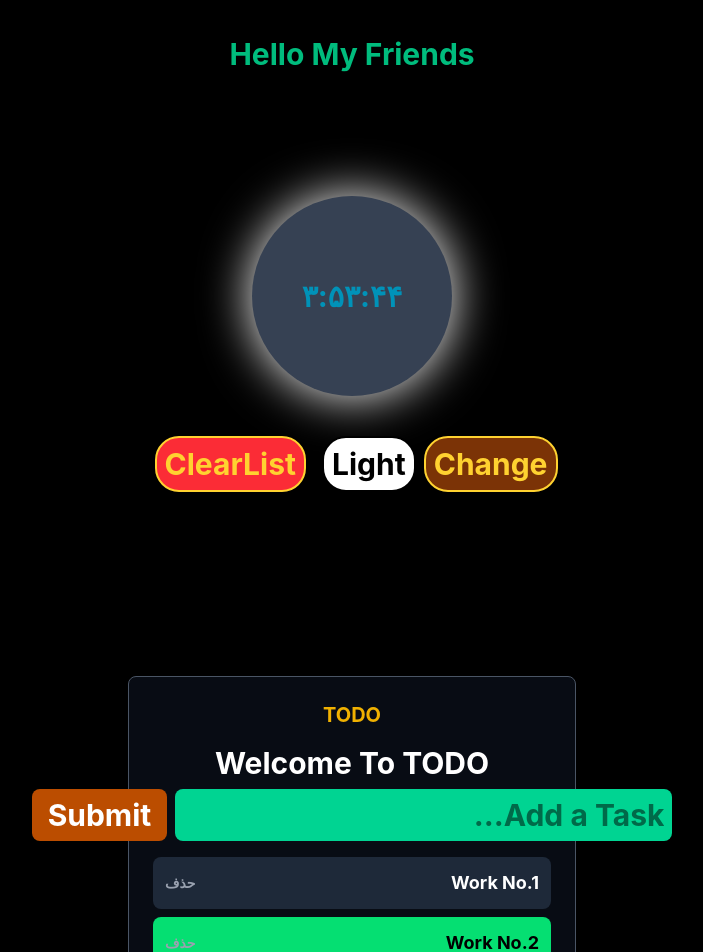
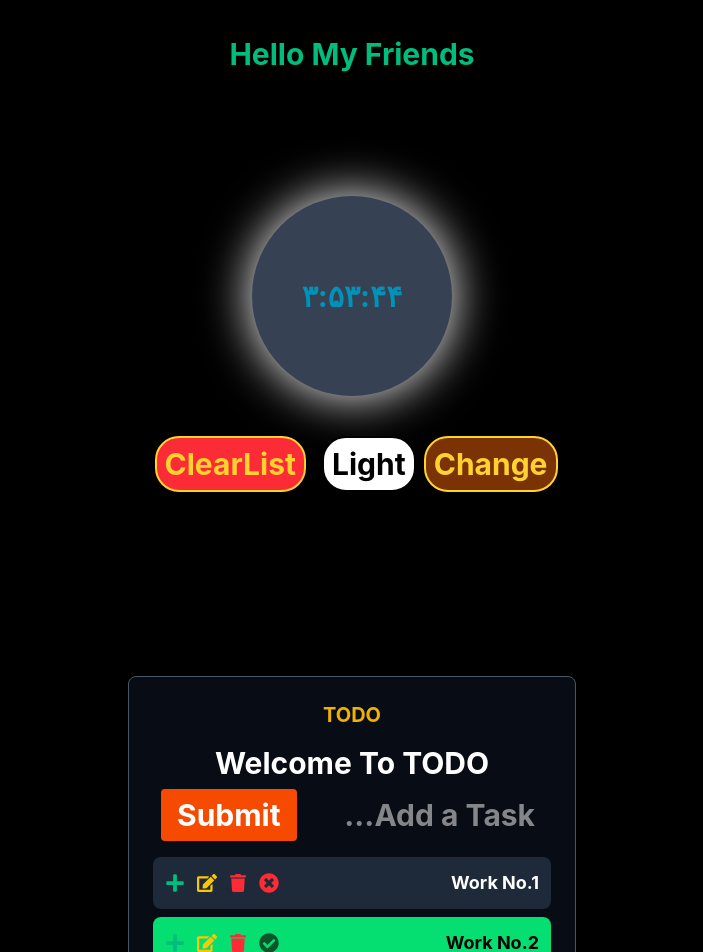
Before and after one commit to Ebrahimim29/React-Project-Site, a React (Vite) app: page / in a window 1280 px wide. Shown: the top 952 px of the page, without its empty margins (288-991 px from the left). Built offline with nearby package versions, Linux system fonts and the light colour scheme.

Commit message:
Conditional Rendering-Part2

```diff
--- a/src/Component/TaskItems.jsx
+++ b/src/Component/TaskItems.jsx
@@ -1,8 +1,24 @@
 import { useContext } from "react";
 import { taskContext } from "../Context/taskContext";
+import { FaTrash, FaEdit, FaPlus, FaCheckCircle, FaTimesCircle } from "react-icons/fa";
 
 const TaskItems = () => {
-    const { taskItems } = useContext(taskContext);
+
+    const { taskItems, setTaskItems } = useContext(taskContext);
+
+    const handleSetDoneTask = (id)=>{
+        const index = taskItems.findIndex(t=>t.id === id);
+        // alert(index)
+        let newTaskItems = [...taskItems]
+        newTaskItems[index].done = !newTaskItems[index].done;
+        setTaskItems(newTaskItems);
+    }
+
+    const handleDeletTask = (id)=>{
+        const newTasks = taskItems.filter(t=>t.id !== id);
+        setTaskItems(newTasks)
+    }
+
 
     if (taskItems.length) {
         return (
@@ -15,8 +31,43 @@ const TaskItems = () => {
                         `}
                         key={t.id}
                     >
-                        {t.title}
-                        <span className="text-sm text-gray-400">حذف</span>
+                        <span>{t.title}</span>
+
+                        <div className="flex items-center gap-3">
+
+                            <button
+                                onClick={()=>handleSetDoneTask(t.id)}
+                                className={`transition-colors ${
+                                    t.done
+                                        ? "text-green-900 hover:text-green-700"
+                                        : "text-red-500 hover:text-red-700"
+                                }`}
+                            >
+                                {t.done ? <FaCheckCircle size={20} /> : <FaTimesCircle size={20} />}
+                            </button>
+
+                            <button
+                                className="text-red-500 hover:text-red-700 transition-colors"
+                                title="حذف"
+                                onClick={()=>handleDeletTask(t.id)}
+                            >
+                                <FaTrash size={18} />
+                            </button>
+
+                            <button
+                                className="text-yellow-400 hover:text-yellow-600 transition-colors"
+                                title="ویرایش"
+                            >
+                                <FaEdit size={20} />
+                            </button>
+
+                            <button
+                                className="text-emerald-500 hover:text-emerald-700 transition-colors"
+                                title="افزودن"
+                            >
+                                <FaPlus size={20} />
+                            </button>
+                        </div>
                     </li>
                 ))}
             </ul>
--- a/src/Component/TopForm.jsx
+++ b/src/Component/TopForm.jsx
@@ -18,13 +18,15 @@ const TopForm = () => {
     return (
         <Fragment>
             <h4 className="text-white mb-2">Welcome To TODO</h4>
-            <form className="w-full px-4" onSubmit={handleAddTask}>
-                <div className="flex items-center justify-center gap-2 w-full">
-                    <input type="text" className="bg-emerald-400 p-2 rounded-lg flex-1
-                    outline-none text-black" placeholder="Add a Task..."
+            <form className="flex items-center justify-between w-full gap-2 px-2" onSubmit={handleAddTask}>
+                    <input type="text"
+                    className="flex-1 w-full p-2 rounded"
+                    placeholder="Add a Task..."
                     onChange={handleSetTask}/>
-                    <button type="submit" className="bg-amber-700 py-2 px-4 rounded-lg whitespace-nowrap">Submit</button>
-                </div>
+                    <button type="submit"
+                    className="px-4 py-2 bg-orange-600 rounded shrink-0">
+                        Submit
+                    </button>
             </form>
         </Fragment>
     )
```
